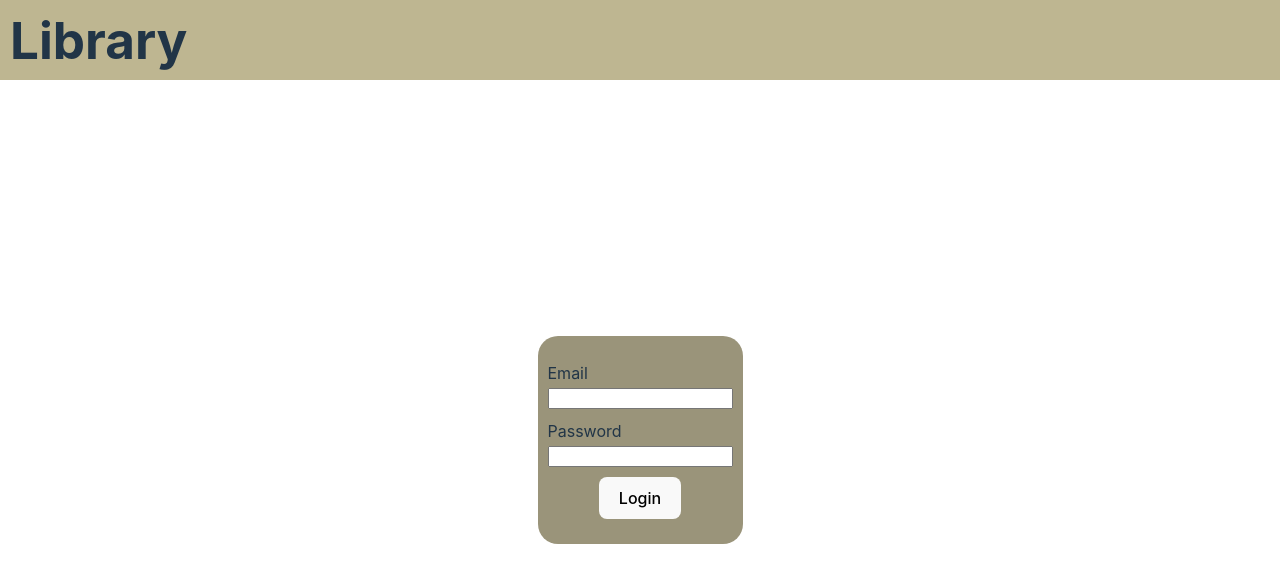
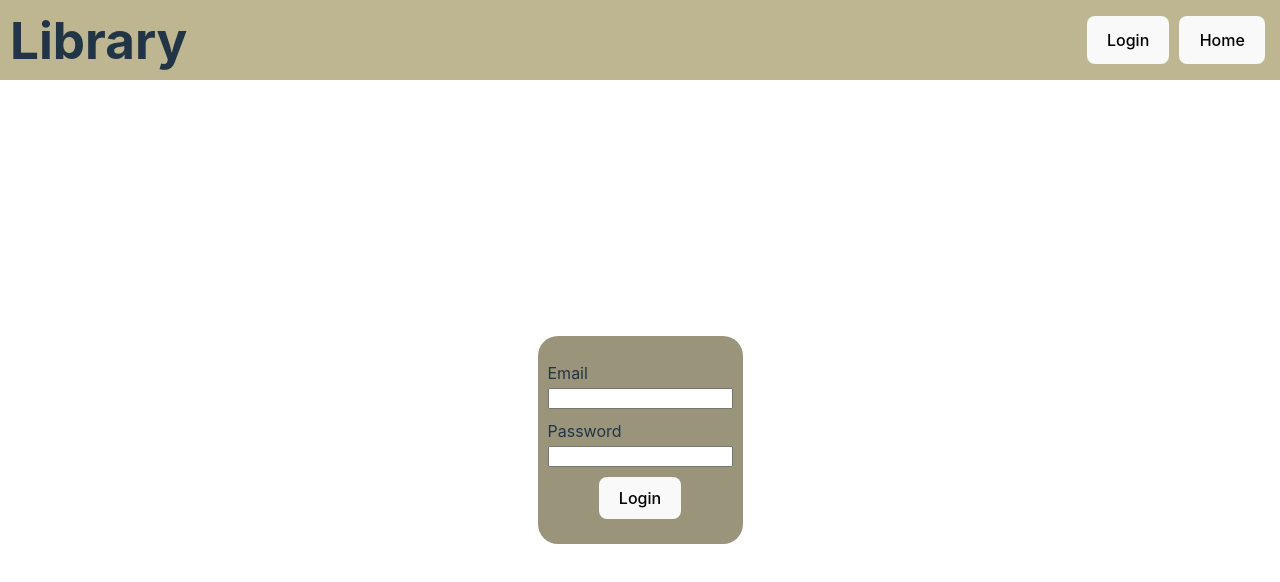
Before and after one commit to DicedBread/LibraryManagerProject, a React (Vite) app in the folder library_manager_client/: page /login in a window 1280 px wide. Shown: the top 582 px of the page. Built offline with nearby package versions, Linux system fonts and the light colour scheme.

Commit message:
need to rename cookie and get something to validate cookie

```diff
--- a/library_manager_client/package.json
+++ b/library_manager_client/package.json
@@ -12,6 +12,7 @@
   "dependencies": {
     "library_manager_client": "file:",
     "react": "^18.3.1",
+    "react-cookie": "^7.2.2",
     "react-dom": "^18.3.1"
   },
   "devDependencies": {
--- a/library_manager_client/src/Header.tsx
+++ b/library_manager_client/src/Header.tsx
@@ -1,10 +1,24 @@
-import React from "react";
+import React, { useState } from "react";
 import "./style/App.css"
+import { useNavigate } from "react-router-dom";
+import { useCookies } from "react-cookie";
 
 function Header(){
+    const [cookies] = useCookies([".AspNetCore.Cookies"]);
+    // const [isLoggedIn, setIsloggedIn] = useState<boolean>(!!cookies['.AspNetCore.Cookies']);
+    const nav = useNavigate();
+
     return (
         <div className="header">
             <h1>Library</h1>
+            <p>{cookies[".AspNetCore.Cookies"]}</p>
+            <div className="nav">
+                <button onClick={() => nav("/")}>Home</button>
+                {/* {isLoggedIn && (
+                    <p>yeo</p>
+                )} */}
+                <button onClick={() => nav("/login")}>Login</button>
+            </div>
         </div>
     );
 }
--- a/library_manager_client/src/style/App.css
+++ b/library_manager_client/src/style/App.css
@@ -1,6 +1,7 @@
 body{
   min-width: 100vw;
   min-height: 100vh;
+  overflow-x: hidden;
 }
 
 #root{
@@ -18,6 +19,22 @@ body{
   padding: 0 10px;
   height: 10vh;
   min-height: 50px;
+}
+
+.nav{
+  display: flex;
+  flex-direction: row-reverse;
+  height: 100%;
+  align-self: flex-end;
+  flex-grow: 4;
+}
+
+.nav button{
+  height: 60%;
+  margin: auto 5px;
+  display: flex;
+  justify-content: center;
+  align-items: center;
 }
 
 .header h1{
```
Also changed, not shown: 1 other file (tests, documents, lock files or other folders).
